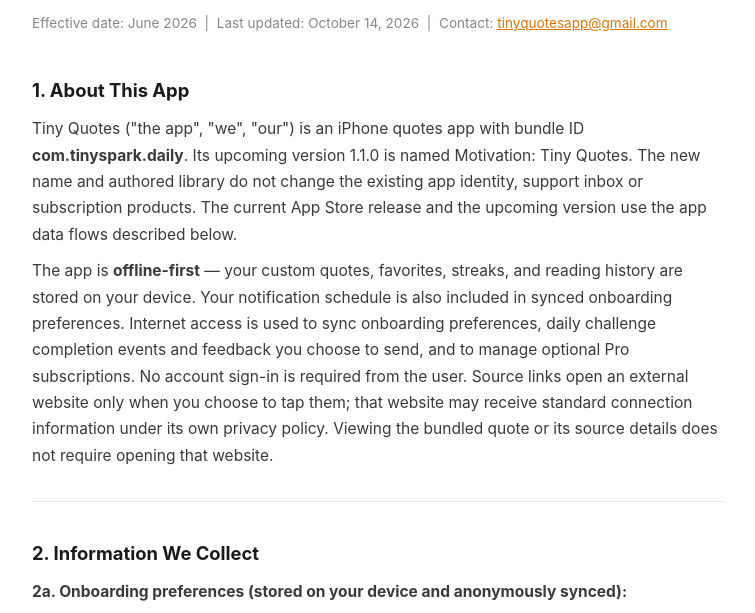
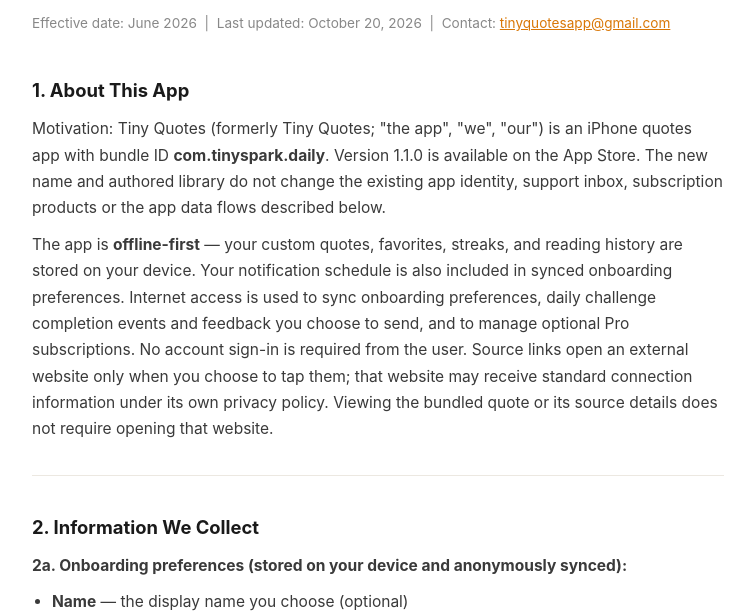
Before and after one commit to tinyquotesapp/tinyquotesapp.github.io, a plain HTML site: page privacy/index.html in a window 1280 px wide. Shown: the part 133-746 px from the top of the page, without its empty margins (262-1017 px from the left). Drawn offline with Linux system fonts and the light colour scheme.

Commit message:
Mark accepted release live on privacy page

```diff
--- a/privacy/index.html
+++ b/privacy/index.html
@@ -6,7 +6,7 @@
   <title>Privacy Policy — Motivation: Tiny Quotes</title>
   <link rel="icon" href="/favicon.png" />
   <link rel="apple-touch-icon" href="/apple-touch-icon.png" />
-  <link rel="canonical" href="https://tinyquotesapp.github.io/privacy" />
+  <link rel="canonical" href="https://tinyquotesapp.github.io/privacy/" />
   <style>
     *, *::before, *::after { box-sizing: border-box; margin: 0; padding: 0; }
     body {
@@ -48,10 +48,10 @@
 </nav>
 <div class="container">
   <h1>Privacy Policy</h1>
-  <p class="meta">Effective date: June 2026 &nbsp;|&nbsp; Last updated: October 14, 2026 &nbsp;|&nbsp; Contact: <a href="mailto:tinyquotesapp@gmail.com">tinyquotesapp@gmail.com</a></p>
+  <p class="meta">Effective date: June 2026 &nbsp;|&nbsp; Last updated: October 20, 2026 &nbsp;|&nbsp; Contact: <a href="mailto:tinyquotesapp@gmail.com">tinyquotesapp@gmail.com</a></p>
 
   <h2>1. About This App</h2>
-  <p>Tiny Quotes ("the app", "we", "our") is an iPhone quotes app with bundle ID <strong>com.tinyspark.daily</strong>. Its upcoming version 1.1.0 is named Motivation: Tiny Quotes. The new name and authored library do not change the existing app identity, support inbox or subscription products. The current App Store release and the upcoming version use the app data flows described below.</p>
+  <p>Motivation: Tiny Quotes (formerly Tiny Quotes; "the app", "we", "our") is an iPhone quotes app with bundle ID <strong>com.tinyspark.daily</strong>. Version 1.1.0 is available on the App Store. The new name and authored library do not change the existing app identity, support inbox, subscription products or the app data flows described below.</p>
   <p>The app is <strong>offline-first</strong> — your custom quotes, favorites, streaks, and reading history are stored on your device. Your notification schedule is also included in synced onboarding preferences. Internet access is used to sync onboarding preferences, daily challenge completion events and feedback you choose to send, and to manage optional Pro subscriptions. No account sign-in is required from the user. Source links open an external website only when you choose to tap them; that website may receive standard connection information under its own privacy policy. Viewing the bundled quote or its source details does not require opening that website.</p>
 
   <hr class="divider" />
```
